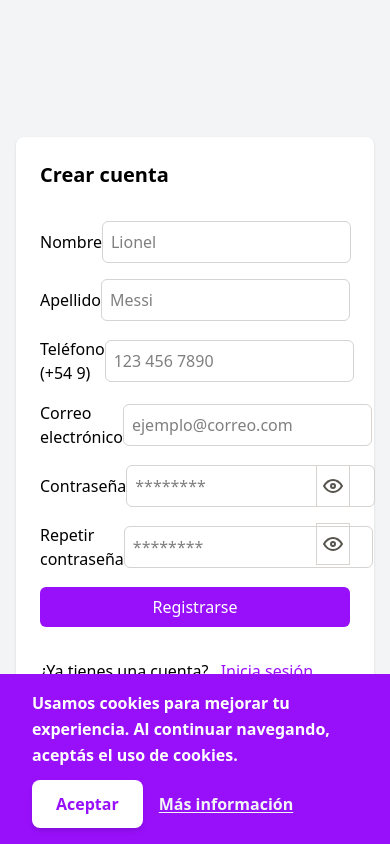
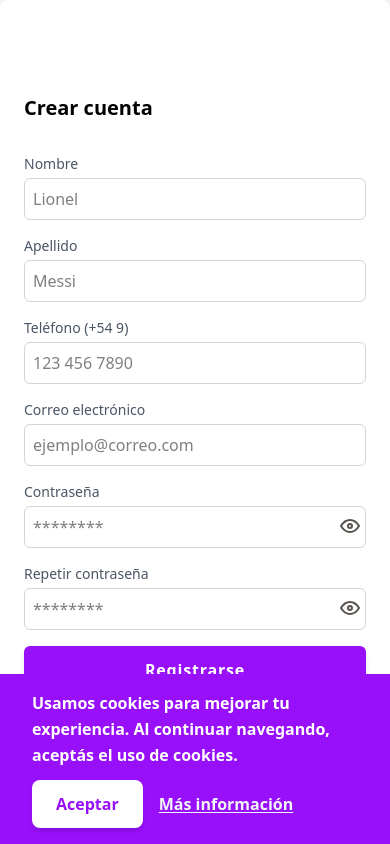
Before and after one commit to Chrono-devs/alquileres-fe, a React app: page /register in a window 390 px wide. Built offline with nearby package versions, Linux system fonts and the light colour scheme; no server answers; the HTML template or start-up script is replaced by a standard one; a web font is replaced by a local one.

Commit message:
Add ClosedEye and OpenEye SVG components; create ValueInput component for user input

```diff
--- a/src/components/features/SearchRent.jsx
+++ b/src/components/features/SearchRent.jsx
@@ -3,6 +3,7 @@ import { useModal } from "@providers/ModalProvider.jsx";
 import { useFilters } from "@providers/FiltersProvider.jsx";
 import CustomSelect from "@ui/CustomSelect.jsx";
 import CustomSpan from "@ui/CustomSpan.jsx";
+import ValueInput from "./ValueInput";
 
 const SearchRent = () => {
     const { open } = useModal();
@@ -41,10 +42,7 @@ const SearchRent = () => {
                             <CustomSpan>Mínimo</CustomSpan>
                             <input type="number" value={minPrice} onChange={(e) => setMinPrice(e.target.value)} className="border border-gray-400 rounded-xl px-3 py-2" placeholder="0" />
                         </label>
-                        <label className="flex flex-col gap-1">
-                            <CustomSpan>Máximo</CustomSpan>
-                            <input type="number" value={maxPrice} onChange={(e) => setMaxPrice(e.target.value)} className="border border-gray-400 rounded-xl px-3 py-2" placeholder="100000" />
-                        </label>
+                        <ValueInput type="number" label="Máximo" value={maxPrice} onChange={(e) => setMaxPrice(e.target.value)} />
                     </div>
                     <div className="filter-row mt-2">
                         <h3 className="text-base font-medium">Ubicación</h3>
--- /dev/null
+++ b/src/components/features/ValueInput.jsx
@@ -0,0 +1,11 @@
+import CustomSpan from "../ui/CustomSpan";
+
+const ValueInput = ({type, label, value, onChange }) => {
+    return (
+        <label className="flex flex-col gap-1">
+            <CustomSpan>{label}</CustomSpan>
+            <input type={type} value={value} onChange={onChange} className="border border-gray-400 rounded-xl px-3 py-2" placeholder="100000" />
+        </label>
+    )
+}
+export default ValueInput;
--- a/src/components/ui/CustomButton.jsx
+++ b/src/components/ui/CustomButton.jsx
@@ -2,7 +2,7 @@ export const CustomButton = ({ labelText, type = "submit" }) => {
   return (
     <button
       type={type}
-      className="bg-purple-600 hover:bg-purple-700 text-white py-2 rounded-md cursor-pointer"
+      className="bg-purple-600 hover:bg-purple-700 transition-colors font-semibold text-white py-3 rounded-md text-md tracking-wider shadow-md cursor-pointer"
     >
       {labelText}
     </button>
--- a/src/components/ui/FormInput.jsx
+++ b/src/components/ui/FormInput.jsx
@@ -1,7 +1,11 @@
+import CustomSpan from "@ui/CustomSpan";
+
 export const FormInput = ({ label, type = "text", id, placeholder }) => {
   return (
-    <label htmlFor={id} className="flex justify-between items-center">
-      {label}
+    <label htmlFor={id} className="flex flex-col gap-1">
+      <CustomSpan>
+        {label}
+      </CustomSpan>
       <input
         type={type}
         id={id}
--- a/src/layouts/AuthLayout.jsx
+++ b/src/layouts/AuthLayout.jsx
@@ -4,8 +4,8 @@ import CookieConsent from '@/components/features/CookieConsent.jsx';
 // Layout para autenticación (login / register)
 const AuthLayout = () => {
   return (
-    <div className="min-h-screen flex items-center justify-center bg-gray-100 p-4">
-      <div className="w-full max-w-md bg-white shadow rounded-lg p-6">
+    <div className="min-h-screen flex sm:items-center sm:justify-center bg-gray-100 sm:p-4">
+      <div className="w-full flex items-center sm:max-w-md bg-white shadow rounded-lg p-6">
         <Outlet />
       </div>
       <CookieConsent />
--- a/src/pages/auth/Register.jsx
+++ b/src/pages/auth/Register.jsx
@@ -49,7 +49,7 @@ const Register = () => {
   };
 
   return (
-    <div>
+    <div className="flex-1">
       <h1 className="text-xl font-bold">Crear cuenta</h1>
       <form className="flex flex-col gap-4 my-8" onSubmit={handleSubmit}>
         <FormInput label="Nombre" id="name" placeholder="Lionel" />
@@ -66,7 +66,7 @@ const Register = () => {
           <button
             type="button"
             onClick={() => setPasswordVisible(!passwordVisible)}
-            className="absolute right-0 top-0 text-stone-600 hover:text-stone-400 cursor-pointer border border-stone-300 py-2 px-1"
+            className="absolute right-0 bottom-0.5 text-stone-600 hover:text-stone-400 cursor-pointer py-2 px-1"
           >
             {passwordVisible ? <ClosedEye /> : <OpenEye />}
           </button>
@@ -81,7 +81,7 @@ const Register = () => {
           <button
             type="button"
             onClick={() => setRepeatPasswordVisible(!repeatPasswordVisible)}
-            className="absolute right-0 top-0 text-stone-600 hover:text-stone-400 cursor-pointer border border-stone-300 py-2 px-1"
+            className="absolute right-0 bottom-0.5 text-stone-600 hover:text-stone-400 cursor-pointer py-2 px-1"
           >
             {repeatPasswordVisible ? <ClosedEye /> : <OpenEye />}
           </button>
```
Also changed, not shown: src/assets/ClosedEye.jsx (renamed from src/assets/ClosedEye.tsx), src/assets/OpenEye.jsx (renamed from src/assets/OpenEye.tsx), 1 other file (tests, documents, lock files or other folders).
